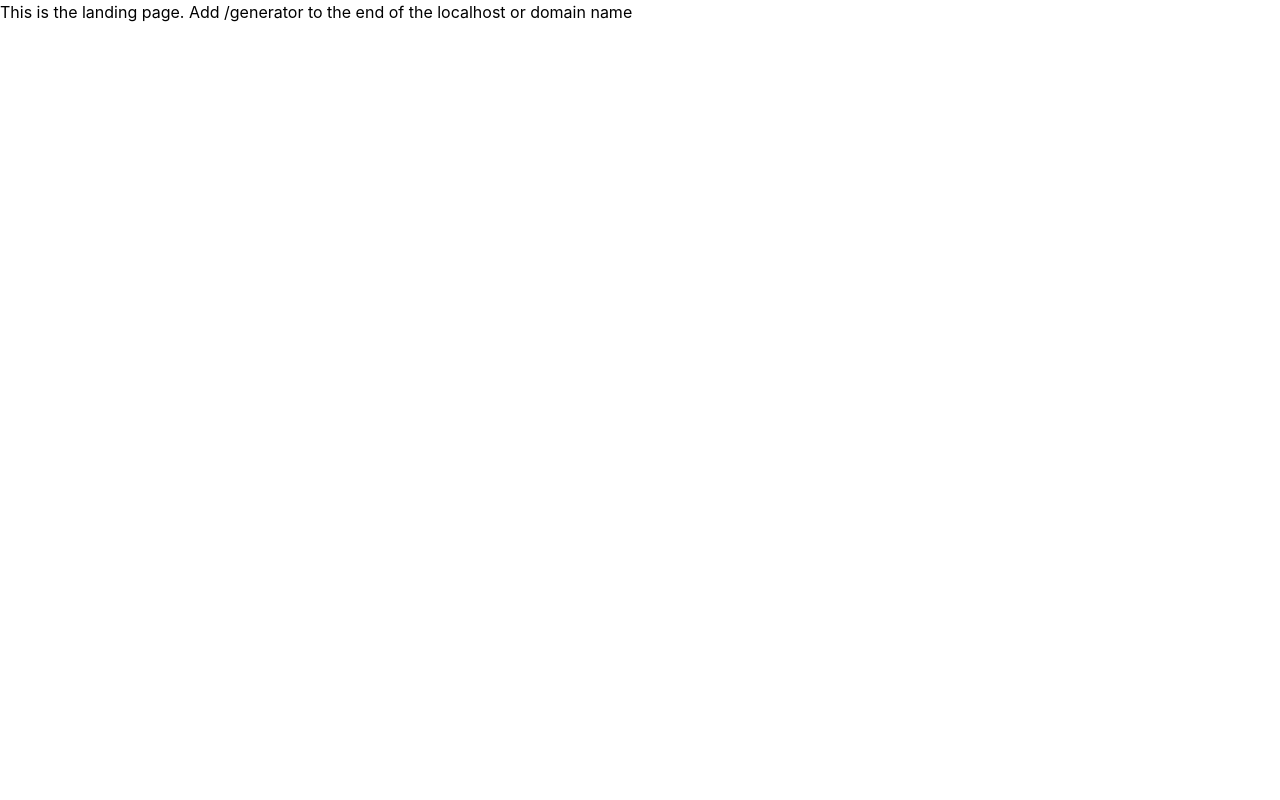
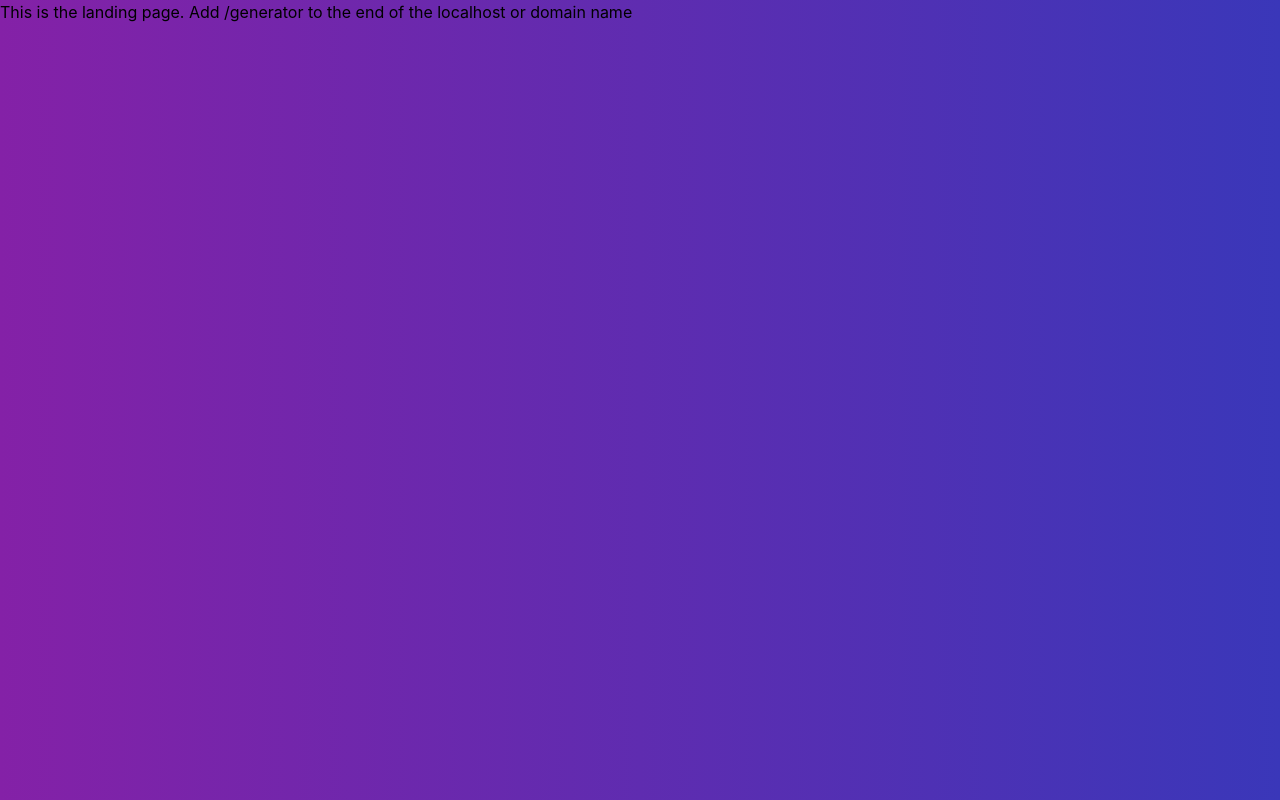
Before and after one commit to aarushpatil/MoodWave.ai, a React (Create React App) app in the folder frontend/: page / in a window 1280 px wide. Built offline with nearby package versions, Linux system fonts and the light colour scheme.

Commit message:
landing page bg changed

```diff
--- a/frontend/src/page/Landing.jsx
+++ b/frontend/src/page/Landing.jsx
@@ -1,9 +1,9 @@
 function Landing() {
   return (
-    <h1>
+    <main className="bg-gradient-to-r from-backgradientbot to-backgradienttop h-screen overflow-auto pb-9">
       This is the landing page. Add /generator to the end of the localhost or
       domain name
-    </h1>
+    </main>
   );
 }
 export default Landing;
--- a/frontend/src/page/NotFound.jsx
+++ b/frontend/src/page/NotFound.jsx
@@ -1,4 +1,4 @@
 function NotFound() {
-  return;
+  return <h1>Not Found</h1>;
 }
 export default NotFound;
```
